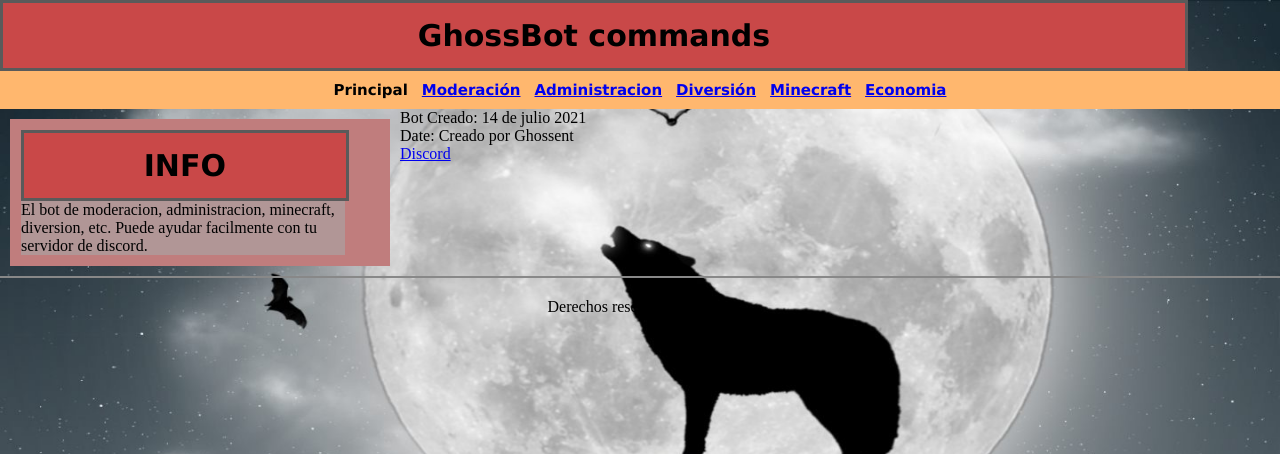
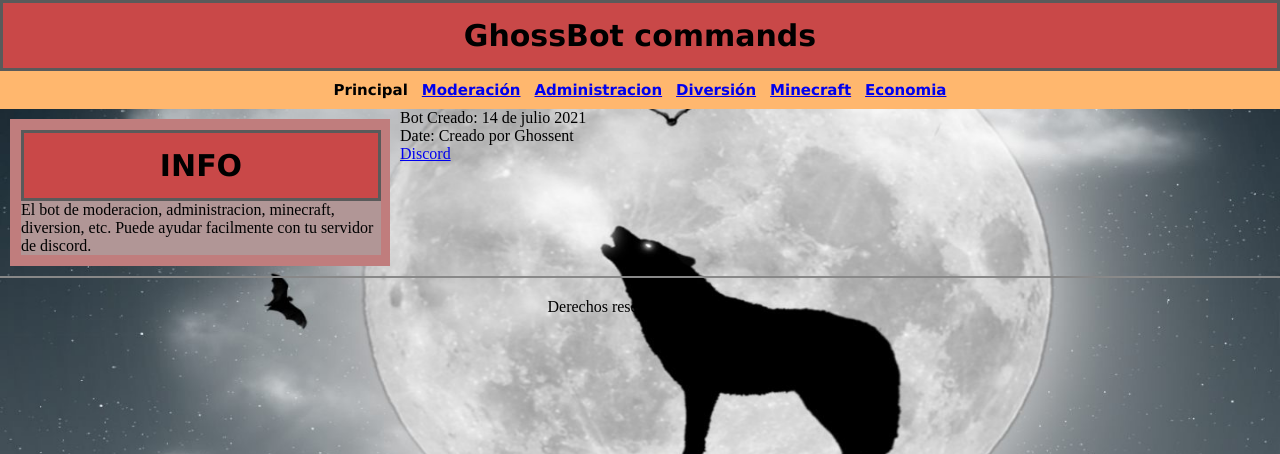
Before and after one commit to ghossbot/ghossbot.github.io, a PHP site: page / in a window 1280 px wide. Shown: the top 454 px of the page. Run offline with PHP 8.4, Linux system fonts and the light colour scheme.

Commit message:
Update style.css

```diff
--- a/styles/style.css
+++ b/styles/style.css
@@ -7,7 +7,7 @@
     text-align: center;
 }
 header {
-    width: 90%;
+    max-width: 100%;
     background: #C94848;
     border: 3px solid #5A5A5A;
     padding: 15px;
@@ -32,7 +32,7 @@
 }
 article {
     float: left;
-    width: 90%;
+    width: 100%;
     margin: 1px;
     background: rgb(177, 150, 150)
 }
```
